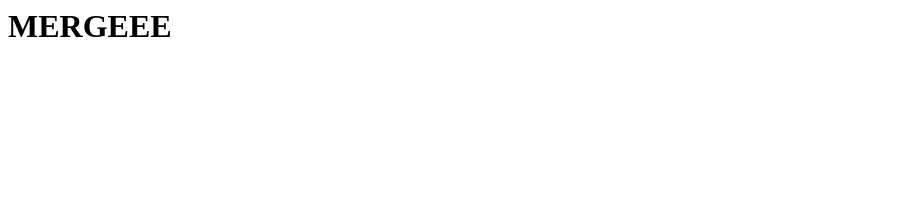
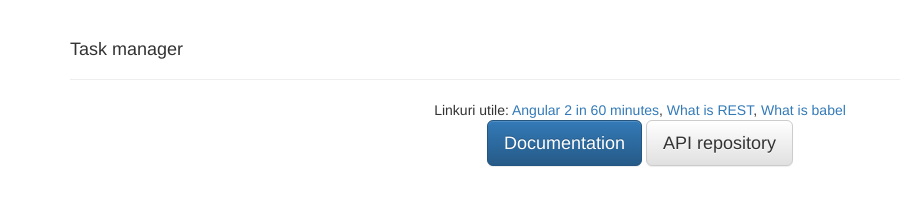
Before and after one commit to niculiviu/FMI-API-CURS, a website: page index.html in a window 1280 px wide. Shown: the whole page, without its empty margins (0-900 px from the left). Drawn offline with nearby package versions, Linux system fonts and the light colour scheme.

Commit message:
first page and documentation

```diff
--- a/app.js
+++ b/app.js
@@ -27,6 +27,7 @@ app.use(busboy());
 	app.set('view engine','html');
     app.use('/node-modules', express.static(__dirname +'/node-modules'));
 	app.use('/img/', express.static('./img/'));
+    app.use('/', express.static('./'));
     var conn=mongoose.connect('mongodb://liviu:liviu@fmi-shard-00-00-petdf.mongodb.net:27017,fmi-shard-00-01-petdf.mongodb.net:27017,fmi-shard-00-02-petdf.mongodb.net:27017/fmi?ssl=true&replicaSet=FMI-shard-0&authSource=admin');
     app.use(helmet.noSniff());
     app.use(bodyParser.urlencoded({extended: true}));
--- a/index.html
+++ b/index.html
@@ -1 +1,26 @@
-<h1>MERGEEE</h1>
+
+<html>
+<head>
+    <!-- Latest compiled and minified CSS -->
+<link rel="stylesheet" href="https://maxcdn.bootstrapcdn.com/bootstrap/3.3.7/css/bootstrap.min.css" integrity="sha384-BVYiiSIFeK1dGmJRAkycuHAHRg32OmUcww7on3RYdg4Va+PmSTsz/K68vbdEjh4u" crossorigin="anonymous">
+<title>FMI API | curs front-end</title>
+<!-- Optional theme -->
+<link rel="stylesheet" href="https://maxcdn.bootstrapcdn.com/bootstrap/3.3.7/css/bootstrap-theme.min.css" integrity="sha384-rHyoN1iRsVXV4nD0JutlnGaslCJuC7uwjduW9SVrLvRYooPp2bWYgmgJQIXwl/Sp" crossorigin="anonymous">
+</head>
+<body>
+    <div class="container">
+        <div class="page-header">
+                <h4>Task manager</h1>
+        </div>
+        <div align="center">
+        <p>Linkuri utile: <a href="https://www.youtube.com/watch?v=-zW1zHqsdyc">Angular 2 in 60 minutes</a>,
+        <a href="https://www.youtube.com/watch?v=7YcW25PHnAA">What is REST</a>,
+        <a href="https://www.youtube.com/watch?v=sZ0z7B7QmjI">What is babel</a>
+        <br/>
+            <a href="APIFMICURSFRONTEND.pdf" class="btn btn-lg btn-primary">Documentation</a>
+            <a href="https://github.com/niculiviu/FMI-API-CURS" class="btn btn-lg btn-default">API repository</a>
+        </div>
+    </div>
+
+</body>
+</html>
```
Also changed, not shown: 1 other file.
